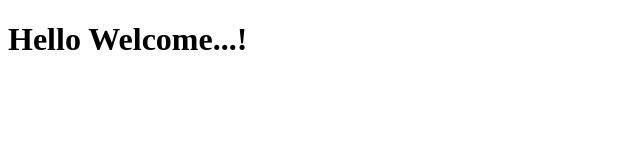
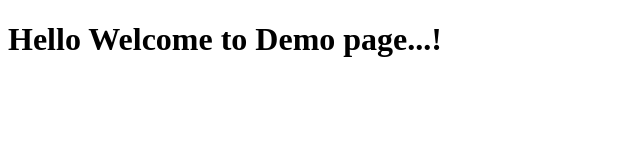
Before and after one commit to vijaya-br-kumar/vijaya-br-kumar.github.io, a plain HTML site: page index.html in a window 1280 px wide. Shown: the whole page, without its empty margins (0-640 px from the left). Drawn offline with Linux system fonts and the light colour scheme.

Commit message:
Update index.html

```diff
--- a/index.html
+++ b/index.html
@@ -5,6 +5,6 @@
   <title>Vijaya B R | Home</title>
 </head>
 <body>
-  <h1>Hello Welcome...!</h1>
+  <h1>Hello Welcome to Demo page...!</h1>
 </body>
 </html>
```
